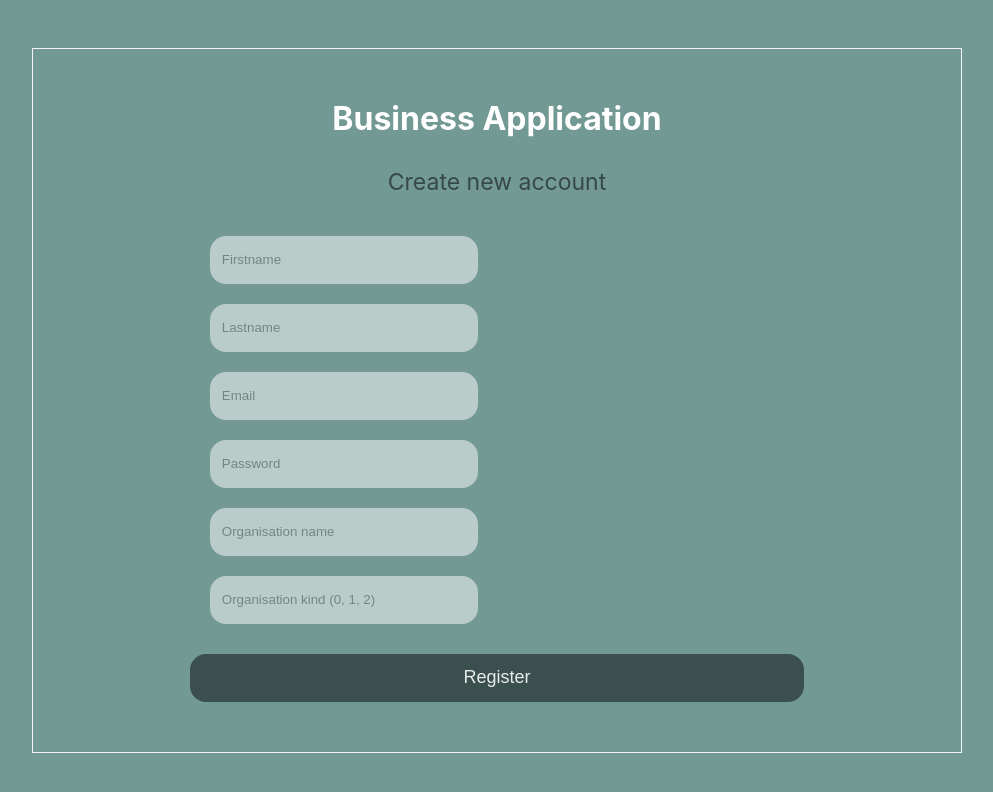
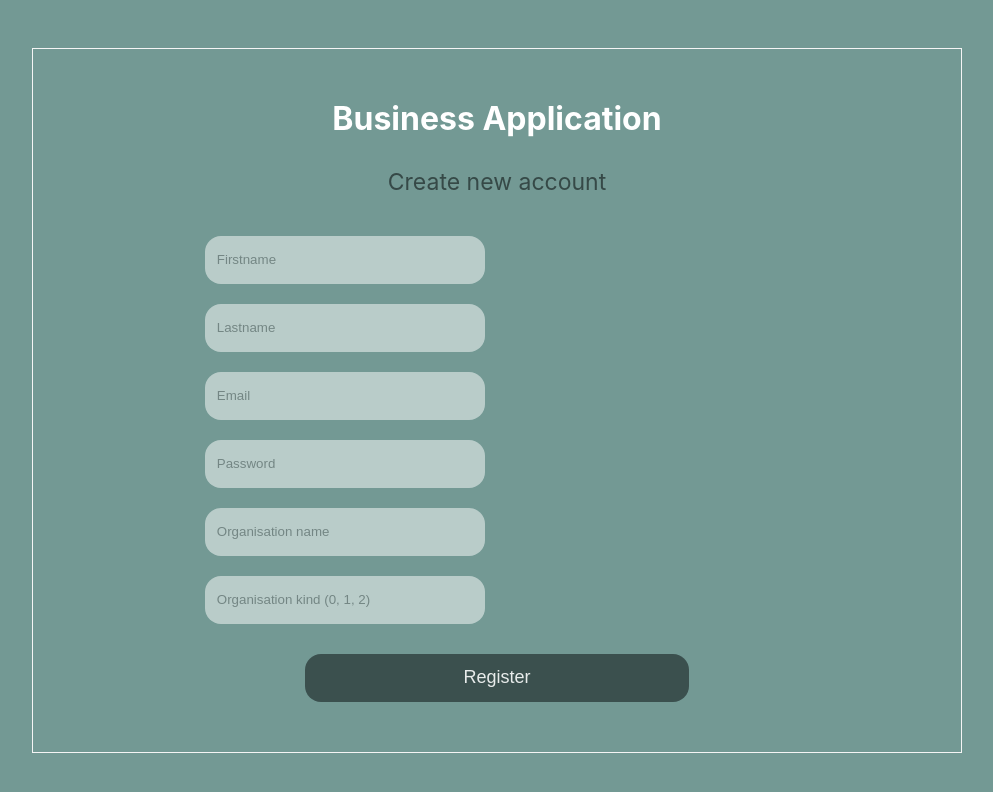
Before and after one commit to sofiakhanyamanee/Business-Project, a React (Create React App) app: page / in a window 1280 px wide. Shown: the top 792 px of the page, without its empty margins (143-1136 px from the left). Built offline with nearby package versions, Linux system fonts and the light colour scheme.

Commit message:
Change to react hook form

```diff
--- a/src/components/RegisterForm.jsx
+++ b/src/components/RegisterForm.jsx
@@ -1,7 +1,8 @@
-import React, { useState } from "react";
+import React from "react";
 import UserKit from "../data/UserKit";
 import styled from "styled-components";
 import { useHistory } from 'react-router-dom'
+import { useForm } from "react-hook-form";
 
 const Wrapper = styled.div`
   width: 60vw;
@@ -27,7 +28,7 @@ const Paragraph = styled.p`
   color:#364947;
 `;
 
-const Form = styled.div`
+const Form = styled.form`
   display: flex;
   // flex-direction: column;
   display: block;
@@ -40,17 +41,17 @@ width: 20vw;
 height: 6vh;
 border: none;
 border-radius: 12pt;
-padding-left: 12px;
+padding: 0 12px;
 outline:none;
 opacity: 0.5;
-margin: 10px 20px;
+margin: 10px 15px;
 `;
 
 const RegisterBtn = styled.button`
 border:none;
 outline: none;
 background:#364947;
-width: 48vw;
+width: 30vw;
 height: 6vh;
 margin-top: 20px;
 border-radius: 12pt;
@@ -67,72 +68,39 @@ cursor: pointer;
 `;
 
 export default function RegisterForm() {
-  const [firstName, setFirstName] = useState("");
-  const [lastName, setLastName] = useState("");
-  const [email, setEmail] = useState("");
-  const [password, setPassword] = useState("");
-  const [organisationName, setOrganisationName] = useState("");
-  const [organisationKind, setOrganisationKind] = useState("");
+
+  const { register, handleSubmit, errors } = useForm();
 
   const userKit = new UserKit();
   const history = useHistory();
 
-  function handleRegister() {
+  function handleRegister(data) {
+    console.log(data)
     userKit.register(
-      firstName,
-      lastName,
-      email,
-      password,
-      organisationName,
-      organisationKind
+      data
     );
       history.push("/activate-user")
   }
-
 
   return (
     <Wrapper>
       <ApplicationHeading>Business Application</ApplicationHeading>
       <Paragraph>Create new account</Paragraph>
-      <Form>
-      <InputField
-        type="text"
-        placeholder="Firstname"
-        value={firstName}
-        onChange={(e) => setFirstName(e.target.value)}
-      ></InputField>
-      <InputField
-        type="text"
-        placeholder="Lastname"
-        value={lastName}
-        onChange={(e) => setLastName(e.target.value)}
-      ></InputField>
-        <InputField
-          type="text"
-          placeholder="Email"
-          value={email}
-          onChange={(e) => setEmail(e.target.value)}
-        ></InputField>
-      <InputField
-        type="password"
-        placeholder="Password"
-        value={password}
-        onChange={(e) => setPassword(e.target.value)}
-      ></InputField>
-      <InputField
-        type="text"
-        placeholder="Organisation name"
-        value={organisationName}
-        onChange={(e) => setOrganisationName(e.target.value)}
-      ></InputField>
-      <InputField
-        type="text"
-        placeholder="Organisation kind (0, 1, 2)"
-        value={organisationKind}
-        onChange={(e) => setOrganisationKind(e.target.value)}
-      ></InputField>
-        <RegisterBtn onClick={handleRegister}>Register</RegisterBtn>
+      <Form onSubmit={handleSubmit(handleRegister)}>
+        <InputField ref={register({required:true})} name="firstName" type="text" placeholder="Firstname"></InputField>
+        {errors.firstName && errors.firstName.type === "required" && (<p>This is Required</p>)}
+        <InputField ref={register({required:true})} name="lastName" type="text" placeholder="Lastname"></InputField>
+        {errors.lastName && errors.lastName.type === "required" && (<p>This is Required</p>)}
+        <InputField ref={register({required:true})} name="email" type="text" placeholder="Email"></InputField>
+        {errors.email && errors.email.type === "required" && (<p>This is Required</p>)}
+        <InputField ref={register({required:true})} name="password" type="password" placeholder="Password"></InputField>
+        {errors.password && errors.password.type === "required" && (<p>This is Required</p>)}
+        <InputField ref={register({required:true})} name="organisationName" type="text" placeholder="Organisation name"></InputField>
+        {errors.organisationName && errors.organisationName.type === "required" && (<p>This is Required</p>)}
+       <InputField  ref={register({required:true})} name="organisationKind"type="text" placeholder="Organisation kind (0, 1, 2)"></InputField>
+       {errors.organisationKind && errors.organisationKind.type === "required" && (<p>This is Required</p>)}
       </Form>
+        <RegisterBtn>Register</RegisterBtn>
     </Wrapper>
   );
 }
```
